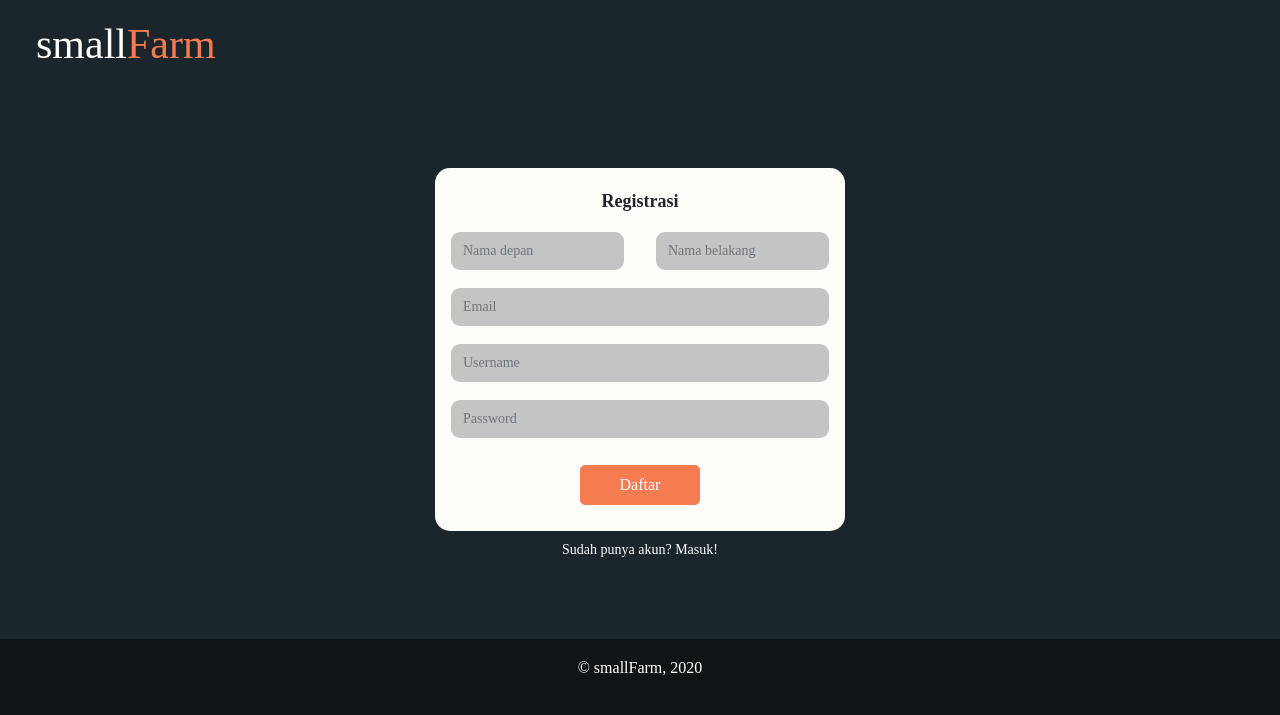
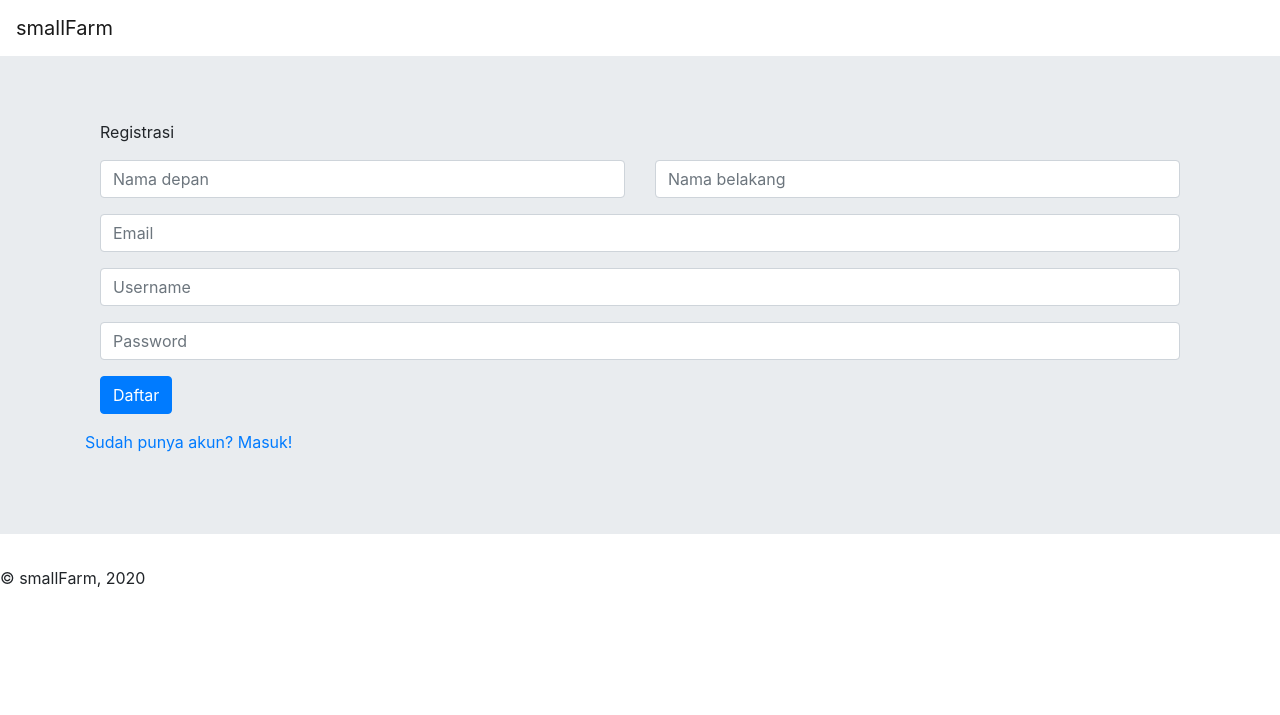
Before and after one commit to indrarz/RPL-Project-smallFarm, a PHP site: page /formregis.php in a window 1280 px wide. Shown: the top 715 px of the page. Run offline with PHP 8.4, Linux system fonts and the light colour scheme; some web fonts are replaced.

Commit message:
Form Regis

```diff
--- a/formregis.php
+++ b/formregis.php
@@ -11,12 +11,13 @@
 
   <!-- My Fonts -->
   <link rel="stylesheet" href="https://fonts.googleapis.com/css?family=Viga">
+  <link rel="stylesheet" href="https://fonts.googleapis.com/css?family=Montserrat">
 
   <!-- My Icon -->
   <link rel="shortcut icon" href="img/favicon.png">
 
   <!-- My CSS -->
-  <link rel="stylesheet" href="style.css">
+  <link rel="stylesheet" href="style-1.css">
 
   <title>Registrasi | smallFarm</title>
 </head>
```
Lines whose indentation alone changed are shown as unchanged.
